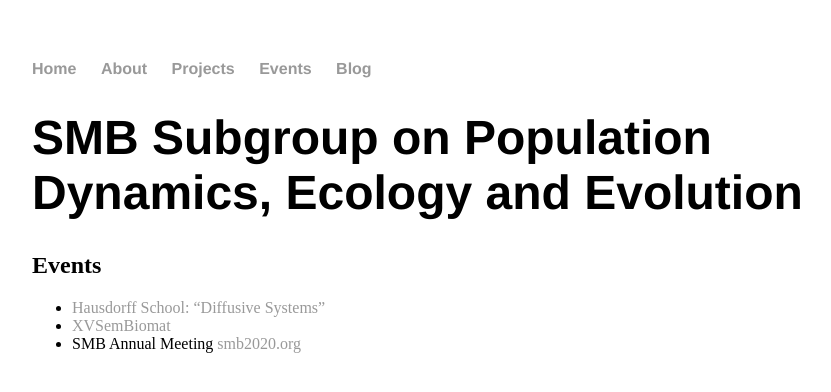
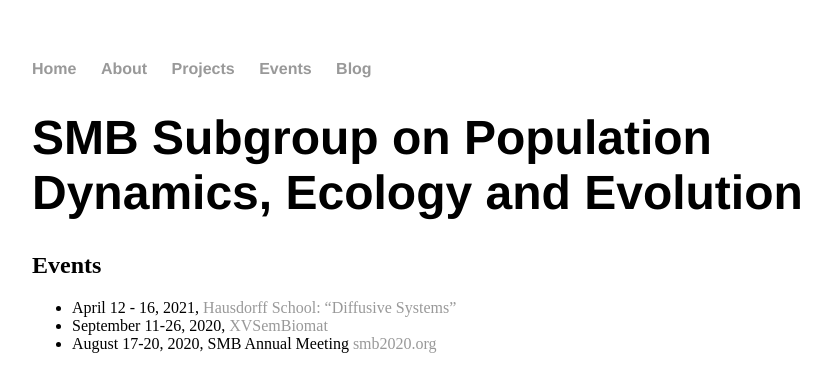
Before and after one commit to smbpdee/smbpdee.github.io, a Jekyll site: the page built from events/index.md, in a window 1280 px wide. Shown: the top 392 px of the page, without its empty margins (160-991 px from the left). Built offline with Jekyll 4.4.1, drawn with Linux system fonts in a browser that asks for light colours.

Commit message:
update events

```diff
--- a/events/index.md
+++ b/events/index.md
@@ -7,6 +7,6 @@ title: SMB Population Dynamics, Ecology and Evolution
 
 ## Events
 
-* [Hausdorff School: “Diffusive Systems”](https://www.hcm.uni-bonn.de/diffusive-systems-2021/)
-* [XVSemBiomat](https://sites.google.com/view/xvsembiomat/home?authuser=0)
-* SMB Annual Meeting [smb2020.org](http://smb2020.org)
+* April 12 - 16, 2021, [Hausdorff School: “Diffusive Systems”](https://www.hcm.uni-bonn.de/diffusive-systems-2021/)
+* September 11-26, 2020, [XVSemBiomat](https://sites.google.com/view/xvsembiomat/home?authuser=0)
+* August 17-20, 2020, SMB Annual Meeting [smb2020.org](http://smb2020.org)
```
